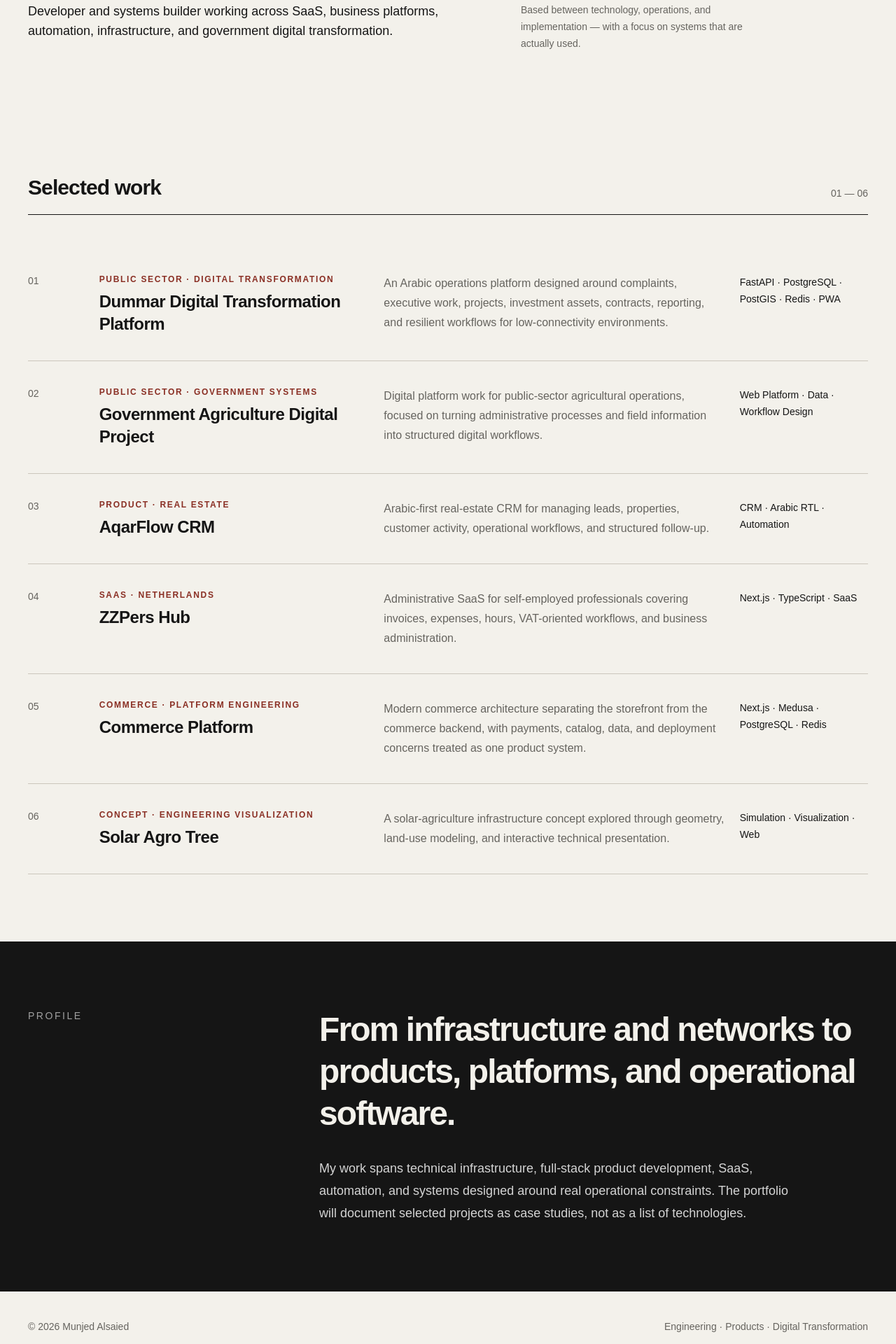
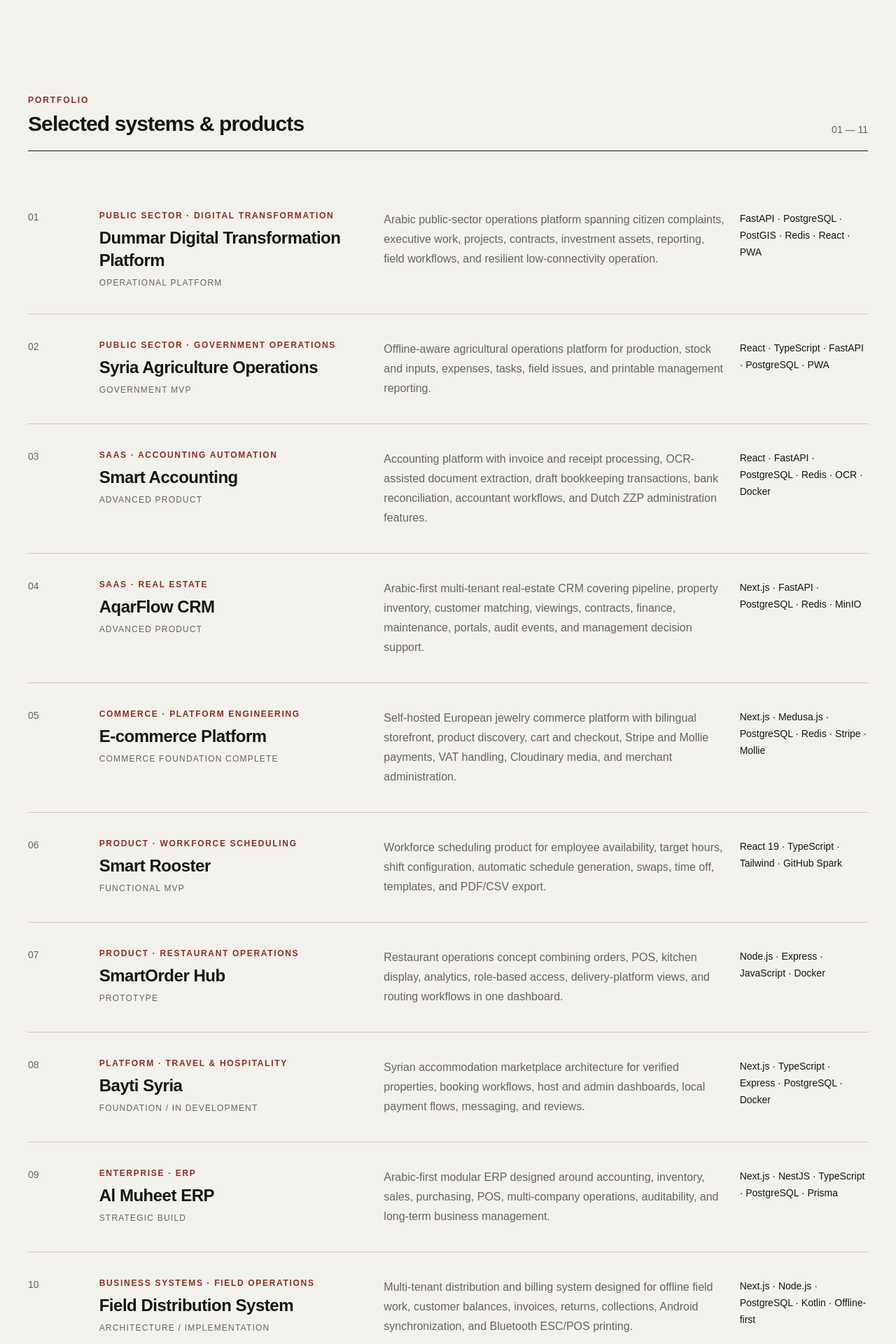
Before and after one commit to munjed80/munjed-portfolio, a Next.js app: page / in a window 1280 px wide. Shown: the part 740-2660 px from the top of the page at 70% size. Built offline with nearby package versions, Linux system fonts and the light colour scheme.

Commit message:
feat: expand portfolio project catalog

```diff
--- a/app/page.tsx
+++ b/app/page.tsx
@@ -2,44 +2,90 @@
   {
     title: "Dummar Digital Transformation Platform",
     type: "Public Sector · Digital Transformation",
+    status: "Operational platform",
     description:
-      "An Arabic operations platform designed around complaints, executive work, projects, investment assets, contracts, reporting, and resilient workflows for low-connectivity environments.",
-    stack: "FastAPI · PostgreSQL · PostGIS · Redis · PWA",
+      "Arabic public-sector operations platform spanning citizen complaints, executive work, projects, contracts, investment assets, reporting, field workflows, and resilient low-connectivity operation.",
+    stack: "FastAPI · PostgreSQL · PostGIS · Redis · React · PWA",
   },
   {
-    title: "Government Agriculture Digital Project",
-    type: "Public Sector · Government Systems",
+    title: "Syria Agriculture Operations",
+    type: "Public Sector · Government Operations",
+    status: "Government MVP",
     description:
-      "Digital platform work for public-sector agricultural operations, focused on turning administrative processes and field information into structured digital workflows.",
-    stack: "Web Platform · Data · Workflow Design",
+      "Offline-aware agricultural operations platform for production, stock and inputs, expenses, tasks, field issues, and printable management reporting.",
+    stack: "React · TypeScript · FastAPI · PostgreSQL · PWA",
+  },
+  {
+    title: "Smart Accounting",
+    type: "SaaS · Accounting Automation",
+    status: "Advanced product",
+    description:
+      "Accounting platform with invoice and receipt processing, OCR-assisted document extraction, draft bookkeeping transactions, bank reconciliation, accountant workflows, and Dutch ZZP administration features.",
+    stack: "React · FastAPI · PostgreSQL · Redis · OCR · Docker",
   },
   {
     title: "AqarFlow CRM",
-    type: "Product · Real Estate",
+    type: "SaaS · Real Estate",
+    status: "Advanced product",
     description:
-      "Arabic-first real-estate CRM for managing leads, properties, customer activity, operational workflows, and structured follow-up.",
-    stack: "CRM · Arabic RTL · Automation",
+      "Arabic-first multi-tenant real-estate CRM covering pipeline, property inventory, customer matching, viewings, contracts, finance, maintenance, portals, audit events, and management decision support.",
+    stack: "Next.js · FastAPI · PostgreSQL · Redis · MinIO",
   },
   {
-    title: "ZZPers Hub",
-    type: "SaaS · Netherlands",
+    title: "E-commerce Platform",
+    type: "Commerce · Platform Engineering",
+    status: "Commerce foundation complete",
     description:
-      "Administrative SaaS for self-employed professionals covering invoices, expenses, hours, VAT-oriented workflows, and business administration.",
-    stack: "Next.js · TypeScript · SaaS",
+      "Self-hosted European jewelry commerce platform with bilingual storefront, product discovery, cart and checkout, Stripe and Mollie payments, VAT handling, Cloudinary media, and merchant administration.",
+    stack: "Next.js · Medusa.js · PostgreSQL · Redis · Stripe · Mollie",
   },
   {
-    title: "Commerce Platform",
-    type: "Commerce · Platform Engineering",
+    title: "Smart Rooster",
+    type: "Product · Workforce Scheduling",
+    status: "Functional MVP",
     description:
-      "Modern commerce architecture separating the storefront from the commerce backend, with payments, catalog, data, and deployment concerns treated as one product system.",
-    stack: "Next.js · Medusa · PostgreSQL · Redis",
+      "Workforce scheduling product for employee availability, target hours, shift configuration, automatic schedule generation, swaps, time off, templates, and PDF/CSV export.",
+    stack: "React 19 · TypeScript · Tailwind · GitHub Spark",
+  },
+  {
+    title: "SmartOrder Hub",
+    type: "Product · Restaurant Operations",
+    status: "Prototype",
+    description:
+      "Restaurant operations concept combining orders, POS, kitchen display, analytics, role-based access, delivery-platform views, and routing workflows in one dashboard.",
+    stack: "Node.js · Express · JavaScript · Docker",
+  },
+  {
+    title: "Bayti Syria",
+    type: "Platform · Travel & Hospitality",
+    status: "Foundation / in development",
+    description:
+      "Syrian accommodation marketplace architecture for verified properties, booking workflows, host and admin dashboards, local payment flows, messaging, and reviews.",
+    stack: "Next.js · TypeScript · Express · PostgreSQL · Docker",
+  },
+  {
+    title: "Al Muheet ERP",
+    type: "Enterprise · ERP",
+    status: "Strategic build",
+    description:
+      "Arabic-first modular ERP designed around accounting, inventory, sales, purchasing, POS, multi-company operations, auditability, and long-term business management.",
+    stack: "Next.js · NestJS · TypeScript · PostgreSQL · Prisma",
+  },
+  {
+    title: "Field Distribution System",
+    type: "Business Systems · Field Operations",
+    status: "Architecture / implementation",
+    description:
+      "Multi-tenant distribution and billing system designed for offline field work, customer balances, invoices, returns, collections, Android synchronization, and Bluetooth ESC/POS printing.",
+    stack: "Next.js · Node.js · PostgreSQL · Kotlin · Offline-first",
   },
   {
     title: "Solar Agro Tree",
     type: "Concept · Engineering Visualization",
+    status: "Interactive concept",
     description:
-      "A solar-agriculture infrastructure concept explored through geometry, land-use modeling, and interactive technical presentation.",
-    stack: "Simulation · Visualization · Web",
+      "Solar-agriculture infrastructure concept explored through geometry, land-use modeling, scalable cell layouts, and interactive technical visualization.",
+    stack: "Simulation · Geometry · Visualization · Web",
   },
 ];
 
@@ -57,39 +103,61 @@
 
       <section id="top" className="mx-auto grid min-h-[72vh] max-w-7xl content-center px-6 py-20 lg:px-10">
         <p className="mb-7 text-sm font-semibold uppercase tracking-[0.2em] text-[var(--accent)]">
-          Full-Stack Development · Digital Systems · Public Sector
+          Full-Stack Development · Business Systems · Public Sector
         </p>
         <h1 className="max-w-5xl text-5xl font-semibold leading-[0.96] tracking-[-0.05em] sm:text-7xl lg:text-[7.5rem]">
-          I build systems that move work from paper and friction into software.
+          I build systems for real operations, not software demos.
         </h1>
         <div className="mt-10 grid max-w-5xl gap-8 border-t border-[var(--line)] pt-7 md:grid-cols-3">
           <p className="text-lg leading-7 md:col-span-2">
-            Developer and systems builder working across SaaS, business platforms, automation,
-            infrastructure, and government digital transformation.
+            Developer and systems builder working across SaaS, ERP and CRM products, commerce,
+            automation, infrastructure, and government digital transformation.
           </p>
           <p className="text-sm leading-6 text-[var(--muted)]">
-            Based between technology, operations, and implementation — with a focus on systems that are actually used.
+            The work spans public administration, finance, real estate, commerce, scheduling, hospitality,
+            restaurant operations, and field distribution.
           </p>
         </div>
       </section>
 
       <section id="work" className="mx-auto max-w-7xl px-6 py-24 lg:px-10">
         <div className="mb-12 flex items-end justify-between border-b border-[var(--foreground)] pb-5">
-          <h2 className="text-3xl font-semibold tracking-[-0.03em]">Selected work</h2>
-          <span className="text-sm text-[var(--muted)]">01 — 06</span>
+          <div>
+            <p className="mb-2 text-xs font-semibold uppercase tracking-[0.16em] text-[var(--accent)]">Portfolio</p>
+            <h2 className="text-3xl font-semibold tracking-[-0.03em]">Selected systems & products</h2>
+          </div>
+          <span className="text-sm text-[var(--muted)]">01 — {String(projects.length).padStart(2, "0")}</span>
         </div>
         <div>
           {projects.map((project, index) => (
             <article key={project.title} className="grid gap-5 border-b border-[var(--line)] py-9 md:grid-cols-12">
-              <div className="text-sm text-[var(--muted)] md:col-span-1">0{index + 1}</div>
+              <div className="text-sm text-[var(--muted)] md:col-span-1">{String(index + 1).padStart(2, "0")}</div>
               <div className="md:col-span-4">
                 <p className="mb-2 text-xs font-semibold uppercase tracking-[0.14em] text-[var(--accent)]">{project.type}</p>
                 <h3 className="text-2xl font-semibold tracking-[-0.02em]">{project.title}</h3>
+                <p className="mt-2 text-xs uppercase tracking-[0.1em] text-[var(--muted)]">{project.status}</p>
               </div>
               <p className="max-w-2xl leading-7 text-[var(--muted)] md:col-span-5">{project.description}</p>
               <p className="text-sm leading-6 md:col-span-2">{project.stack}</p>
             </article>
           ))}
+        </div>
+      </section>
+
+      <section className="border-y border-[var(--line)] bg-white/30">
+        <div className="mx-auto grid max-w-7xl gap-10 px-6 py-20 lg:grid-cols-12 lg:px-10">
+          <div className="lg:col-span-4">
+            <p className="text-sm font-semibold uppercase tracking-[0.18em] text-[var(--accent)]">Public Sector</p>
+          </div>
+          <div className="lg:col-span-8">
+            <h2 className="max-w-4xl text-4xl font-semibold leading-tight tracking-[-0.04em]">
+              Digital transformation shaped around administrative reality, field constraints, and accountability.
+            </h2>
+            <p className="mt-7 max-w-3xl text-lg leading-8 text-[var(--muted)]">
+              Government work is presented as a core engineering discipline: workflow design, operational data,
+              citizen-facing services, reporting, offline resilience, permissions, auditability, and deployment under real infrastructure constraints.
+            </p>
+          </div>
         </div>
       </section>
 
@@ -103,7 +171,8 @@
               From infrastructure and networks to products, platforms, and operational software.
             </h2>
             <p className="mt-8 max-w-2xl text-lg leading-8 text-neutral-300">
-              My work spans technical infrastructure, full-stack product development, SaaS, automation, and systems designed around real operational constraints. The portfolio will document selected projects as case studies, not as a list of technologies.
+              The portfolio is intentionally built around evidence: architecture, product decisions, operational constraints,
+              case studies, screenshots, deployments, and working repositories where publication is appropriate.
             </p>
           </div>
         </div>
```
